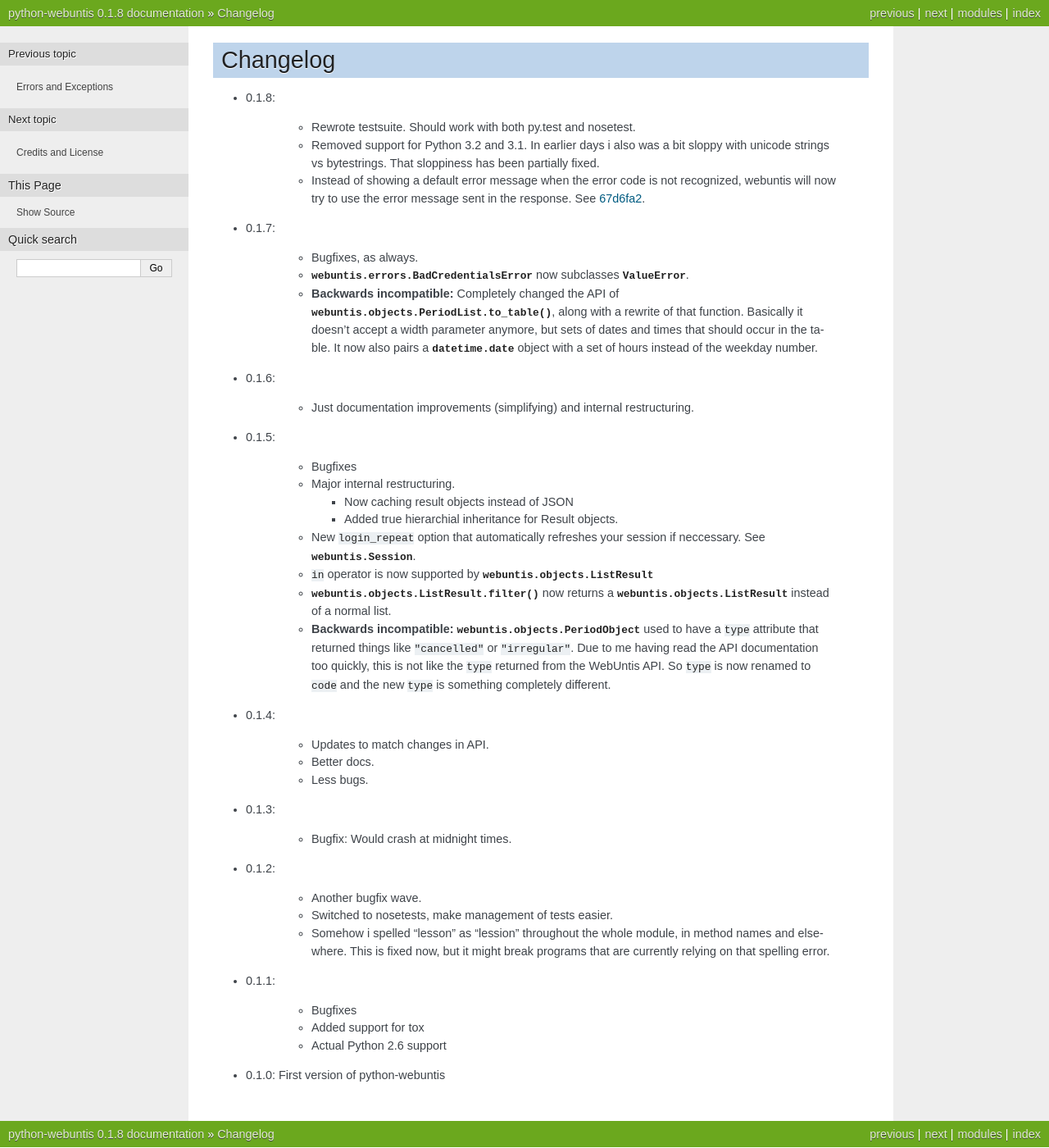
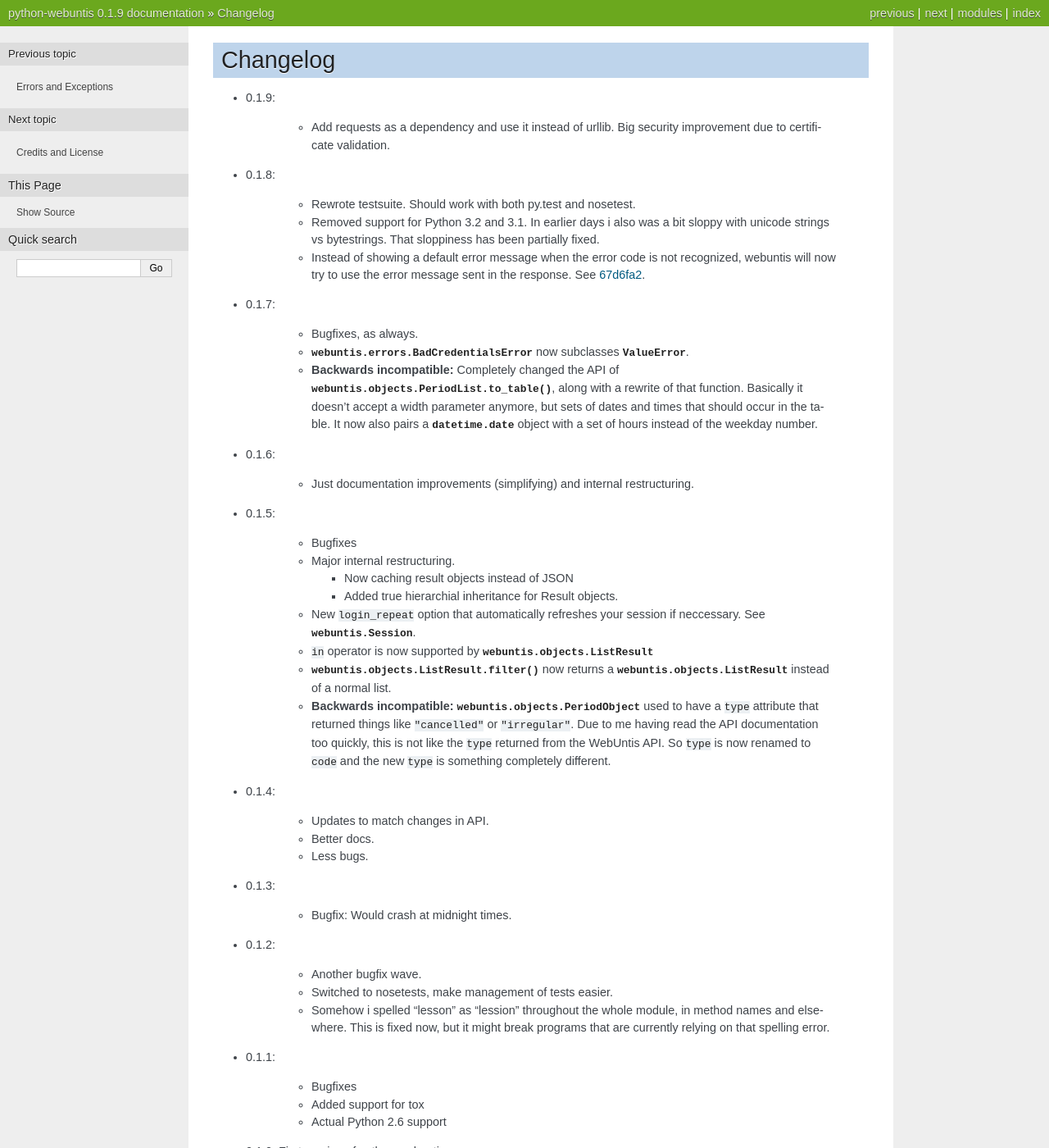
Before and after one commit to python-webuntis/python-webuntis, a Sphinx documentation site: the page built from docs/changelog.rst, in a window 1280 px wide and 1400 px high. Shown: the whole window at 82% size. Built offline with Sphinx 7.4.7, drawn with Linux system fonts in a browser that asks for light colours; some of the changed text lies outside the part shown.

Commit message:
Version 0.1.9

```diff
--- a/docs/changelog.rst
+++ b/docs/changelog.rst
@@ -1,6 +1,11 @@
 =========
 Changelog
 =========
+
+* 0.1.9:
+
+    * Add requests as a dependency and use it instead of urllib. Big security
+      improvement due to certificate validation.
 
 * 0.1.8:
 
--- a/setup.py
+++ b/setup.py
@@ -19,7 +19,7 @@ if version_info < (2,7):
 
 setup(
     name='webuntis',
-    version='0.1.8',
+    version='0.1.9',
     author='Markus Unterwaditzer',
     author_email='markus@unterwaditzer.net',
     packages=['webuntis', 'webuntis.utils', 'webuntis.tests'],
--- a/webuntis/__init__.py
+++ b/webuntis/__init__.py
@@ -4,5 +4,5 @@
     :copyright: (c) 2012 by Markus Unterwaditzer.
     :license: BSD, see LICENSE for more details.
 '''
-__version__ = '0.1.8'
+__version__ = '0.1.9'
 from webuntis.session import Session
```
